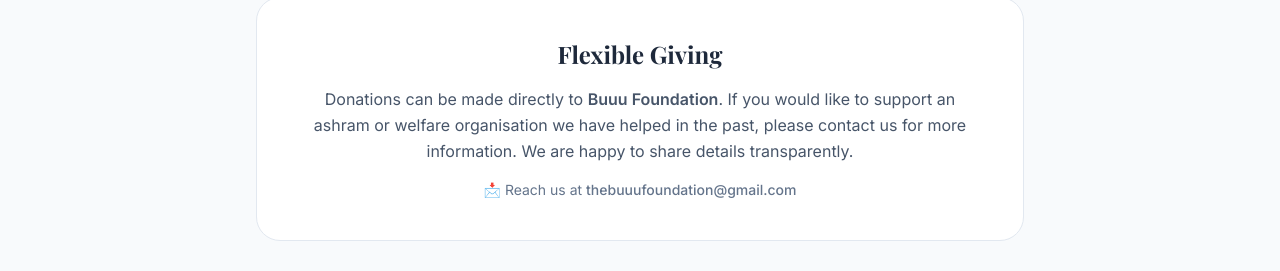
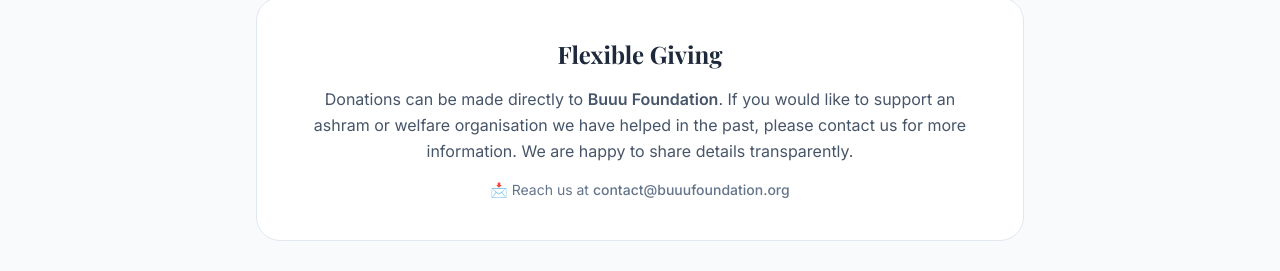
Before and after one commit to BuuuFoundation/BuuuFoundation, a React (Vite) app: page /#/donate in a window 1280 px wide. Shown: the part 1064-1335 px from the top of the page. Built offline with nearby package versions, Linux system fonts and the light colour scheme; a web font is replaced by a local one.

Commit message:
Fix image paths for About Us page

```diff
--- a/pages/Donate.tsx
+++ b/pages/Donate.tsx
@@ -109,7 +109,7 @@
           </p>
 
           <p className="mt-4 text-sm text-slate-500">
-            📩 Reach us at <span className="font-medium">thebuuufoundation@gmail.com</span>
+            📩 Reach us at <span className="font-medium">contact@buuufoundation.org</span>
           </p>
         </div>
 
```
Also changed, not shown: public/images/Team/team_collaborating.jpg (added).
